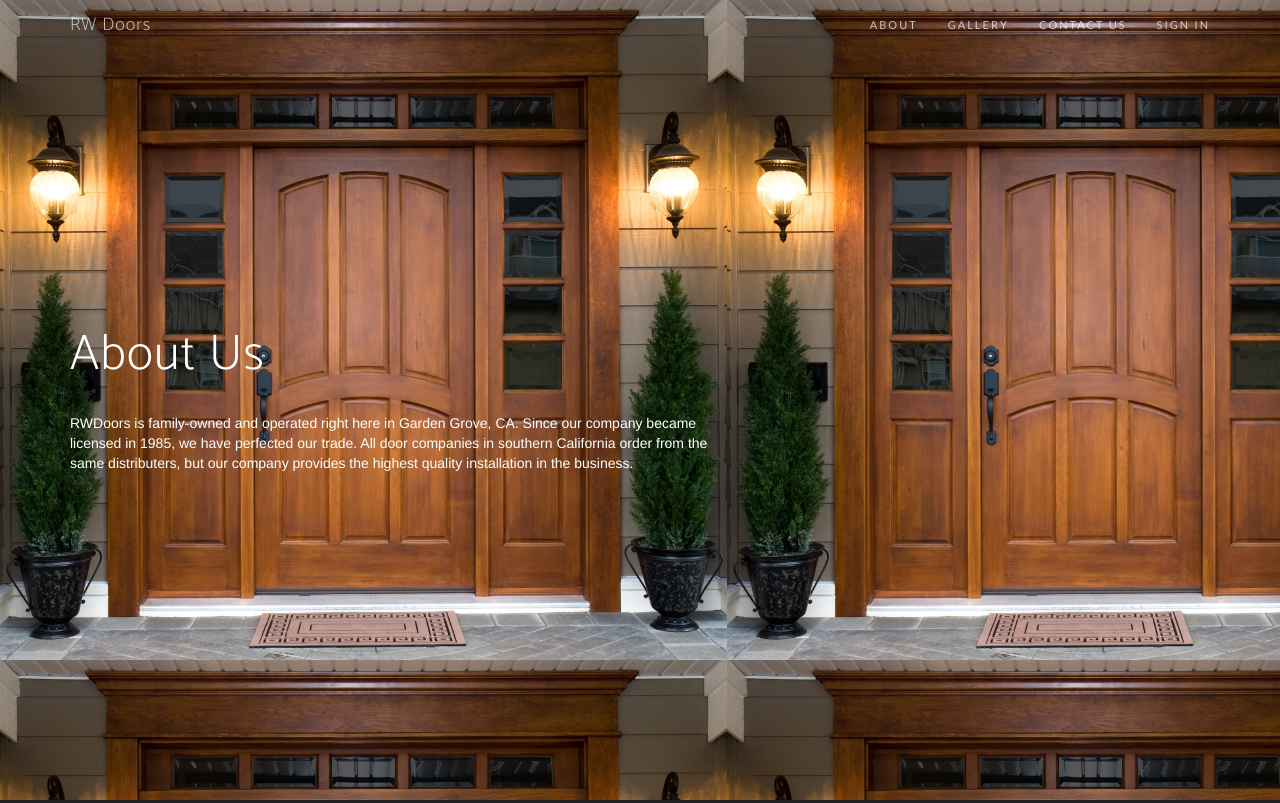
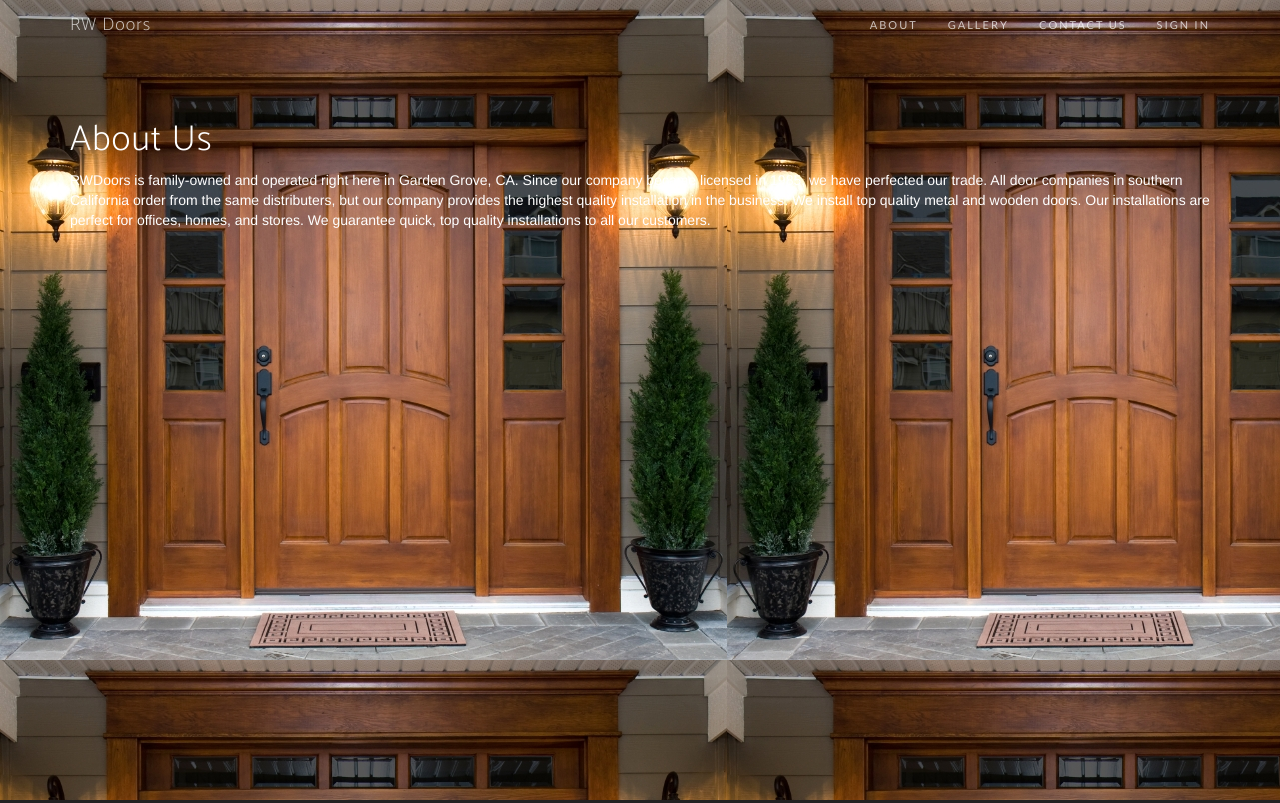
Before and after one commit to kduong781/rwdoors, a website: page public/about.html in a window 1280 px wide. Shown: the top 803 px of the page. Drawn offline with nearby package versions, Linux system fonts and the light colour scheme; a web font is replaced by a local one.

Commit message:
new about page

```diff
--- a/public/about.html
+++ b/public/about.html
@@ -65,23 +65,21 @@
 
     <header id="about">
         <div class="container">
-            <div class="row">
-                <div class="col-sm-7">
-                    <div class="header-content">
-                        <div class="header-content-inner">
+
+
+         				 <br><br><br><br><br>
                           <h1> About Us </h1>
+
                             RWDoors is family-owned and operated right here in Garden Grove, CA.
                             Since our company became licensed in 1985, we have perfected our trade.
                             All door companies in southern California order from the same distributers,
                             but our company provides the highest quality installation in the business.
+							We install top quality metal and wooden doors. Our installations are perfect for offices, homes,
+							and stores. We guarantee quick, top quality installations to all our customers.
 
-                        </div>
-                    </div>
-                </div>
-                <div class="col-sm-5">
 
-                </div>
-            </div>
+
+
         </div>
     </header>
 
```
